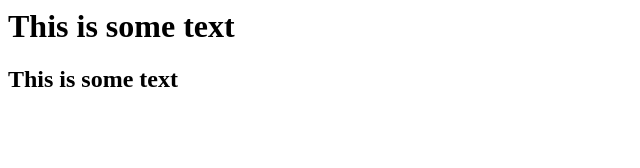
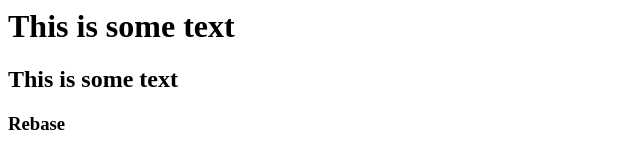
Before and after one commit to juninhopratama/belajar-git, a plain HTML site: page index.html in a window 1280 px wide. Shown: the full height of the page, 0-640 px from the left. Drawn offline with Linux system fonts and the light colour scheme.

Commit message:
Update index.html

```diff
--- a/index.html
+++ b/index.html
@@ -6,5 +6,6 @@
     <body>
         <h1>This is some text</h1>
         <h2>This is some text</h2>
+        <h3>Rebase</h3>
     </body>
 </html>
```
